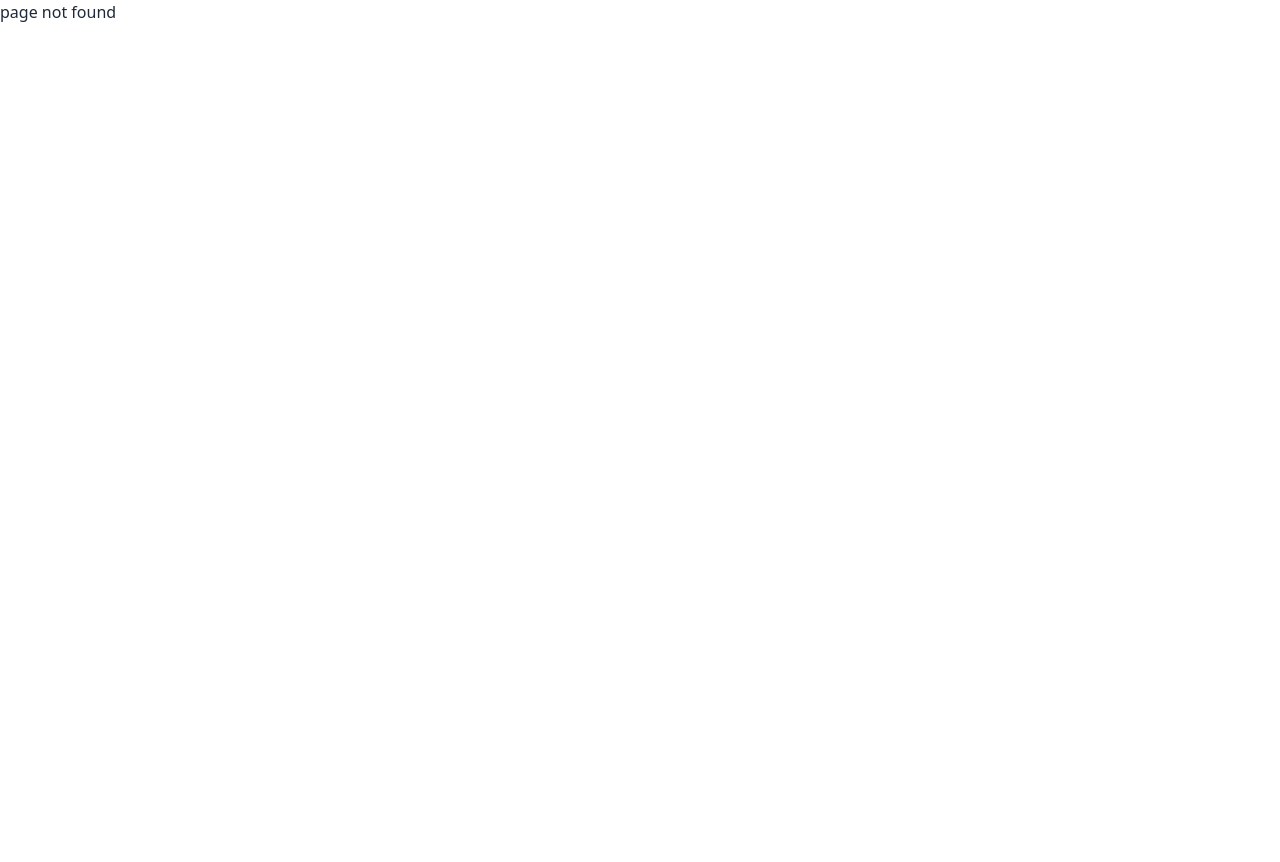
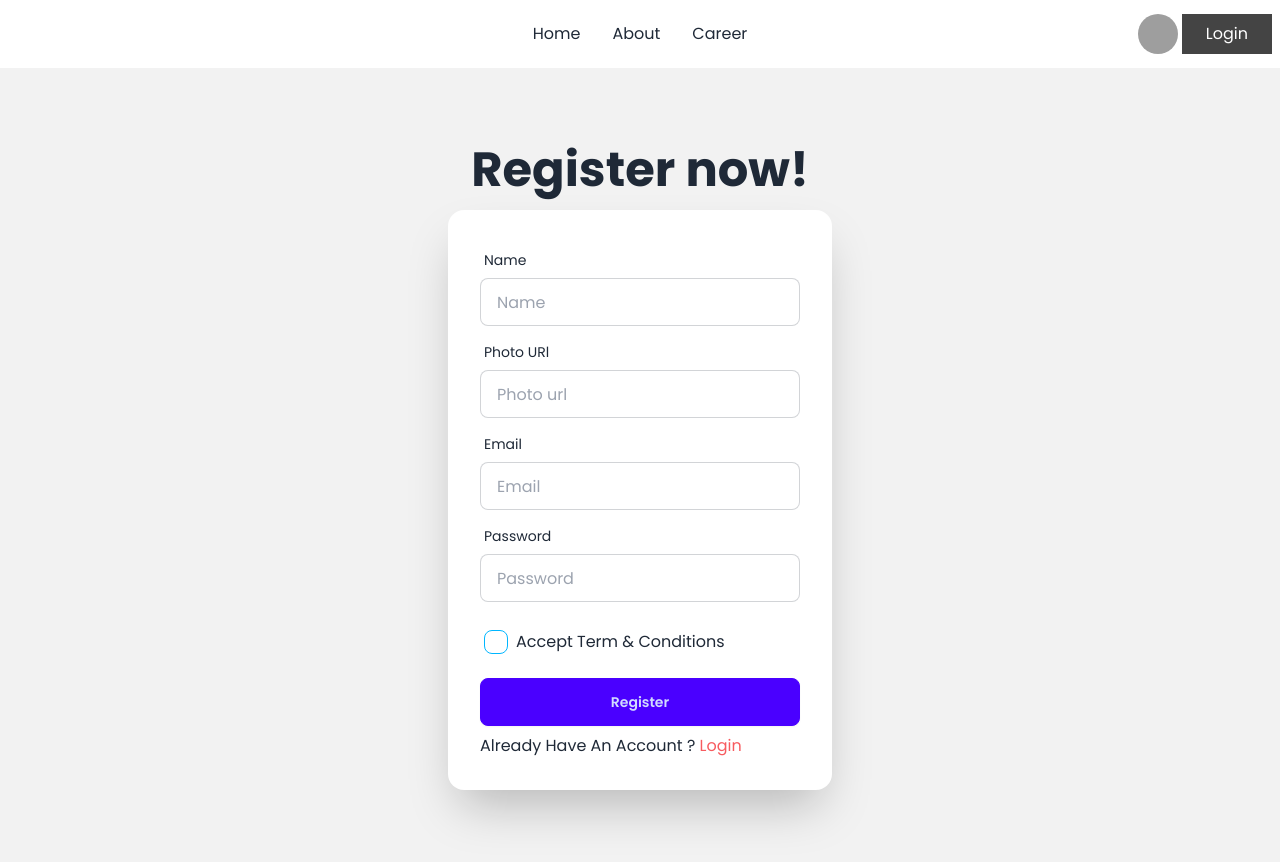
Before and after one commit to Sakhawat71/dragon-news-react, a React (Vite) app: page /register in a window 1280 px wide. Before the commit this address had no page. Shown: the top 862 px of the page. Before the commit the page ends 800 px from the top, so only its background shows below. Built offline with nearby package versions, Linux system fonts and the light colour scheme; grey boxes are pictures that could not be loaded; a web font is replaced by a local one.

Commit message:
page design -> login -> register

```diff
--- /dev/null
+++ b/src/AuthProvider/AuthProvider.jsx
@@ -0,0 +1,24 @@
+import PropTypes from 'prop-types';
+import { createContext } from "react";
+
+
+export const AuthContext = createContext(null);
+const AuthProvider = ({children}) => {
+
+
+
+
+    const authInfo = {}
+    return (
+        <AuthContext.Provider value={authInfo}>
+            {children}
+        </AuthContext.Provider>
+    );
+};
+
+export default AuthProvider;
+AuthProvider.propTypes = {
+
+    children: PropTypes.node,
+
+}
--- /dev/null
+++ b/src/pages/Login/Login.jsx
@@ -0,0 +1,82 @@
+import { Link } from "react-router-dom";
+import Navbar from "../Navbar/Navbar";
+
+const Login = () => {
+
+    const handelLogin = e => {
+        e.preventDefault()
+
+        const form = new FormData(e.currentTarget);
+        const email = form.get('email')
+        const password = form.get('password')
+        console.log(email, password)
+    }
+
+
+
+
+    return (
+
+        <div>
+            <Navbar></Navbar>
+
+            <div className="hero min-h-screen bg-base-200">
+
+                <div className="hero-content flex-col ">
+
+                    <div className="text-center ">
+                        <h1 className="text-5xl font-bold">Login now!</h1>
+                    </div>
+
+                    <div className="card shrink-0 w-full max-w-sm shadow-2xl bg-base-100">
+
+                        <form onSubmit={handelLogin} className="card-body w-96">
+
+                            <div className="form-control">
+                                <label className="label">
+                                    <span className="label-text">Email</span>
+                                </label>
+
+                                <input
+                                    type="email"
+                                    name="email"
+                                    placeholder="Email"
+                                    className="input input-bordered"
+                                    required />
+
+                            </div>
+
+                            <div className="form-control">
+                                <label className="label">
+                                    <span className="label-text">Password</span>
+                                </label>
+
+                                <input
+                                    type="password"
+                                    name="password"
+                                    placeholder="Password"
+                                    className="input input-bordered"
+                                    required />
+
+                                <label className="label">
+                                    <Link href="#" className="label-text-alt link link-hover">Forgot password?</Link>
+                                </label>
+                            </div>
+
+                            <div className="form-control mt-6">
+                                <button className="btn btn-primary">Login</button>
+                            </div>
+
+                            <p>Dont’t Have An Account ? <Link className="text-[#F75B5F]"
+                                to="/register"
+                            >Register</Link></p>
+                        </form>
+                    </div>
+                </div>
+            </div>
+        </div>
+
+    );
+};
+
+export default Login;
--- a/src/pages/Navbar/Navbar.jsx
+++ b/src/pages/Navbar/Navbar.jsx
@@ -42,7 +42,7 @@ const Navbar = () => {
                         <img alt="Tailwind CSS Navbar component" src={userlogo} />
                     </div>
                 </label>
-                <Link className="bg-dark2 py-2 px-6 text-[#ffff]">
+                <Link to="/login" className="bg-dark2 py-2 px-6 text-[#ffff]">
                     <button>Login</button>
                 </Link>
             </div>
--- /dev/null
+++ b/src/pages/Register/Register.jsx
@@ -0,0 +1,107 @@
+import { Link } from "react-router-dom";
+import Navbar from "../Navbar/Navbar";
+
+const Register = () => {
+
+
+    const handelRegister = e => {
+        e.preventDefault()
+        const form = new FormData(e.currentTarget)
+        const name = form.get('name');
+        const photo = form.get('photo')
+        const email = form.get("email");
+        const password = form.get('password')
+        console.log(name,photo,email,password)
+    }
+
+    return (
+        <div>
+            <Navbar></Navbar>
+
+            <div className="hero min-h-screen bg-base-200">
+
+                <div className="hero-content flex-col ">
+
+                    <div className="text-center ">
+                        <h1 className="text-5xl font-bold">Register now!</h1>
+                    </div>
+
+                    <div className="card shrink-0 w-full max-w-sm shadow-2xl bg-base-100">
+
+                        <form onSubmit={handelRegister} className="card-body w-96">
+
+                            <div className="form-control">
+                                <label className="label">
+                                    <span className="label-text">Name</span>
+                                </label>
+
+                                <input
+                                    type="text"
+                                    name="name"
+                                    placeholder="Name"
+                                    className="input input-bordered"
+                                    required />
+
+                            </div>
+                            <div className="form-control">
+                                <label className="label">
+                                    <span className="label-text">Photo URl</span>
+                                </label>
+
+                                <input
+                                    type="text"
+                                    name="photo"
+                                    placeholder="Photo url"
+                                    className="input input-bordered"
+                                />
+
+                            </div>
+                            <div className="form-control">
+                                <label className="label">
+                                    <span className="label-text">Email</span>
+                                </label>
+
+                                <input
+                                    type="email"
+                                    name="email"
+                                    placeholder="Email"
+                                    className="input input-bordered"
+                                    required />
+
+                            </div>
+
+                            <div className="form-control">
+                                <label className="label">
+                                    <span className="label-text">Password</span>
+                                </label>
+
+                                <input
+                                    type="password"
+                                    name="password"
+                                    placeholder="Password"
+                                    className="input input-bordered"
+                                    required />
+
+                            </div>
+
+                            <label className="cursor-pointer label mt-3">
+                                <input type="checkbox" className="checkbox checkbox-info mr-2" />
+                                <p>Accept Term & Conditions</p>
+                            </label>
+
+                            <div className="form-control mt-2">
+                                <button className="btn btn-primary">Register</button>
+                            </div>
+
+                            <p>Already Have An Account ? <Link className="text-[#F75B5F]"
+                                to="/login"
+                            >Login</Link></p>
+                        </form>
+                    </div>
+                </div>
+            </div>
+        </div>
+    );
+};
+
+export default Register;
```
Also changed, not shown: src/Router/Router.jsx (+10 -0 lines).
